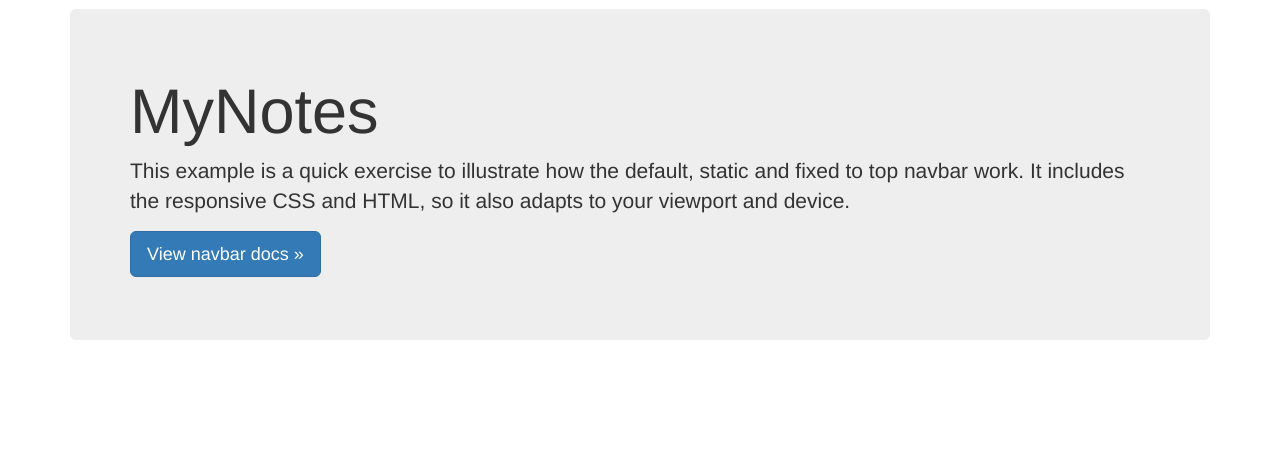
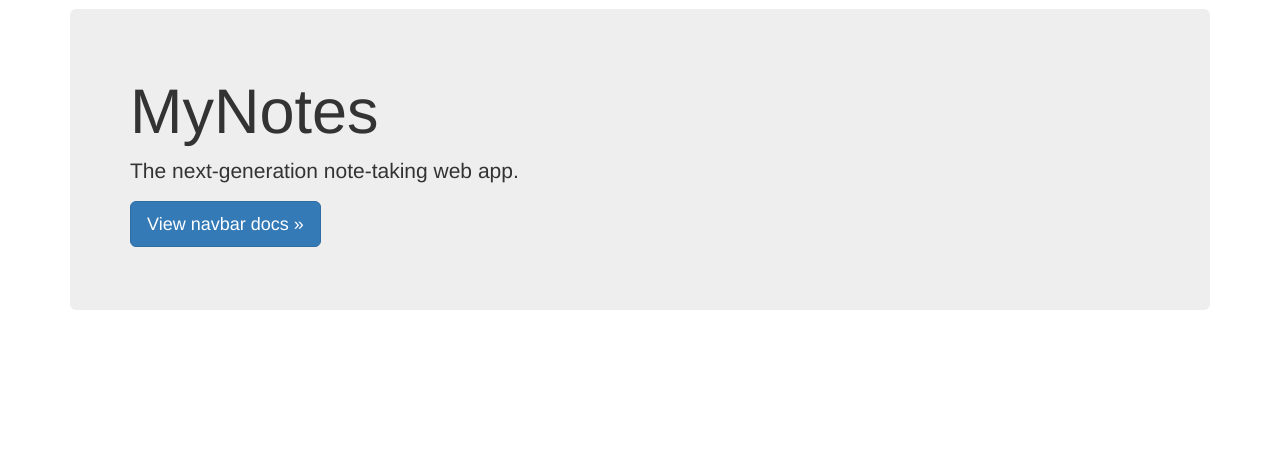
Before and after one commit to Gonghan/myNotes, a PHP site: page / in a window 1280 px wide. Shown: the part 51-507 px from the top of the page. Run offline with PHP 8.4, Linux system fonts and the light colour scheme; some libraries are stand-ins or nearby versions.

Commit message:
update the index description

```diff
--- a/index.php
+++ b/index.php
@@ -7,8 +7,7 @@ include './template/header.php';
     <div class="jumbotron up70">
         <h1>MyNotes</h1>
 
-        <p>This example is a quick exercise to illustrate how the default, static and fixed to top navbar work. It
-            includes the responsive CSS and HTML, so it also adapts to your viewport and device.</p>
+        <p>The next-generation note-taking web app.</p>
 
         <p>
             <a class="btn btn-lg btn-primary" href="#" role="button">View navbar docs &raquo;</a>
```
